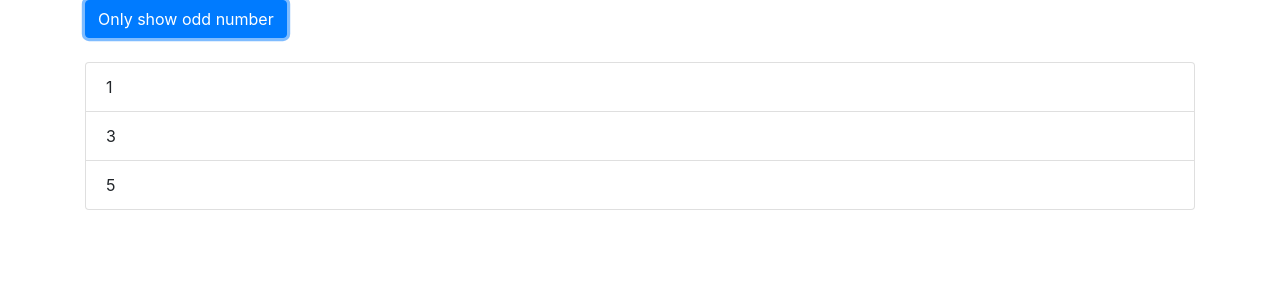
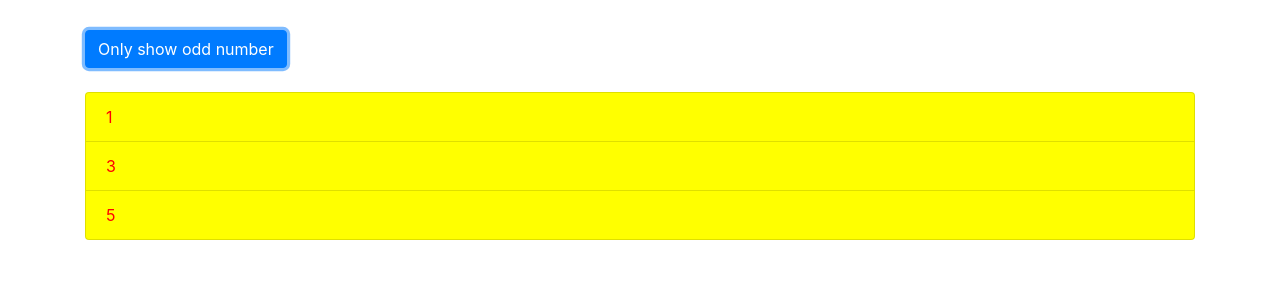
Before and after one commit to kolipatelkishan786/projectoddeven, an Angular app: page / in a window 1280 px wide. Both pictures are taken after a click on the button "Only show odd number". Shown: the top 300 px of the page. Built offline with nearby package versions, Linux system fonts and the light colour scheme.

Commit message:
83 ngClass and ngStyle Recap.

```diff
--- a/src/app/app.component.html
+++ b/src/app/app.component.html
@@ -3,22 +3,28 @@
     <div class="col-xl-12">
       <button
         class="btn btn-primary"
-      (click)="onlyOdd = !onlyOdd">Only show odd number</button>
+        (click)="onlyOdd = !onlyOdd">Only show odd number
+      </button>
       <br><br>
       <ul class="list-group">
         <div *ngIf="onlyOdd">
           <li
             class="list-group-item"
+            [ngClass]="{odd: odd % 2 !== 0}"
+            [ngStyle]="{backgroundColor: odd % 2 !== 0 ? 'yellow' : 'transparent'}"
             *ngFor="let odd of oddNumbers">
             {{odd}}
-        </li></div>
+          </li>
+        </div>
         <div *ngIf="!onlyOdd">
           <li
             class="list-group-item"
+            [ngClass]="{odd: even % 2 !== 0}"
+            [ngStyle]="{backgroundColor: even % 2 !== 0 ? 'yellow' : 'transparent'}"
             *ngFor="let even of evenNumbers">
             {{even}}
-       </li></div>
-
+          </li>
+        </div>
       </ul>
     </div>
   </div>
--- a/src/app/app.component.scss
+++ b/src/app/app.component.scss
@@ -0,0 +1,6 @@
+.container {
+  margin-top: 30px;
+}
+.odd {
+  color: red;
+}
```
Also changed, not shown: src/app/app.component.ts (+4 -4 lines). Lines whose indentation alone changed are shown as unchanged.
